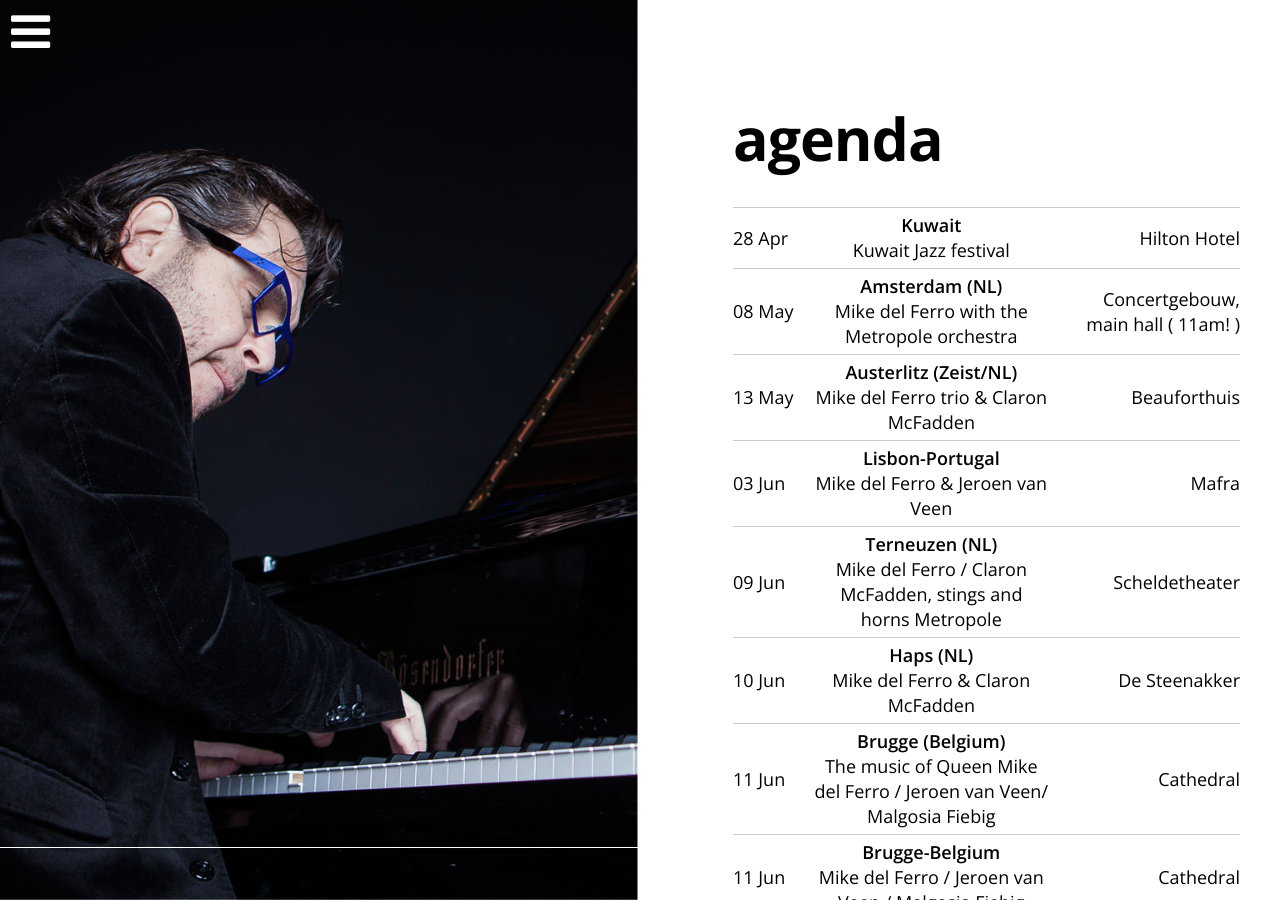
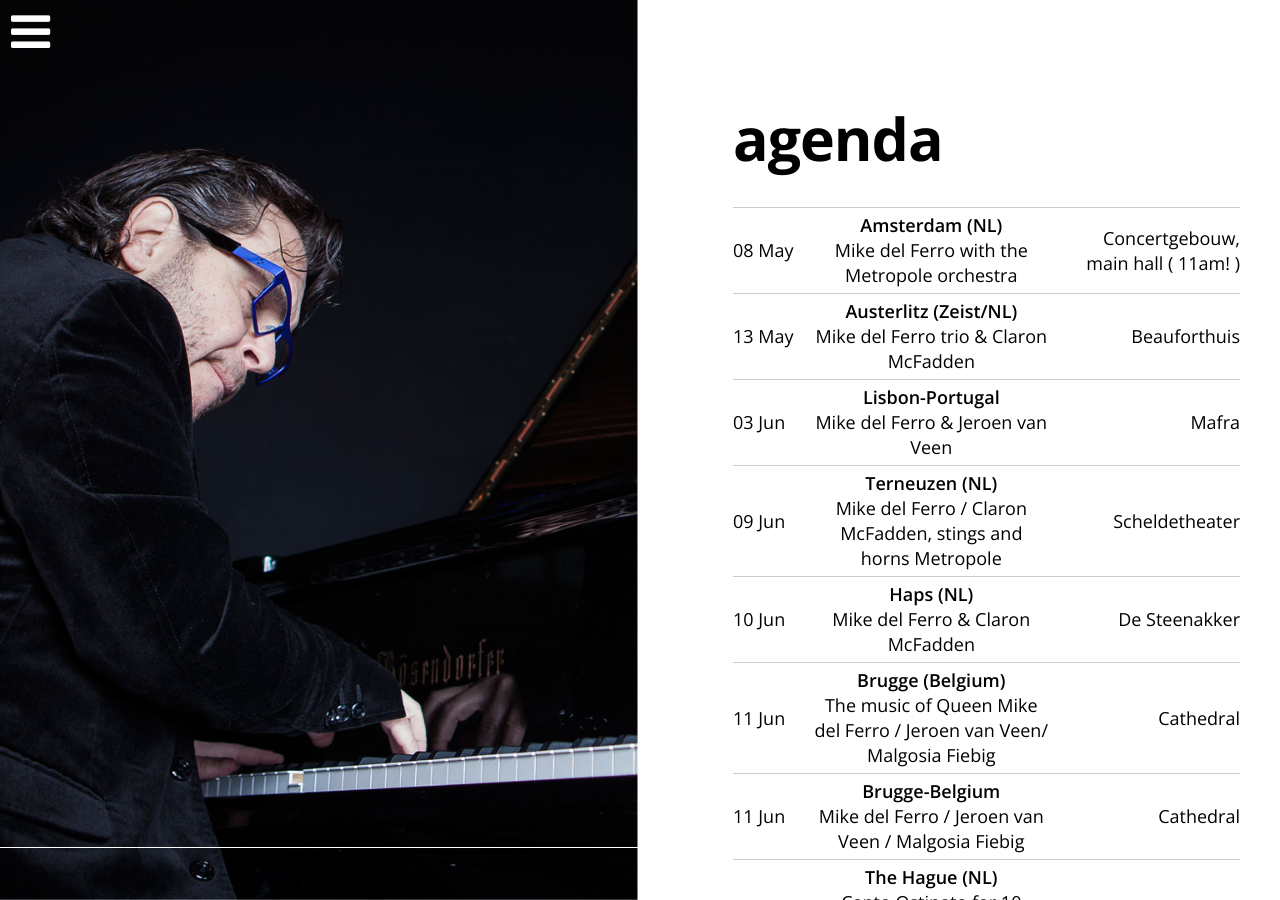
Before and after one commit to mikedelferro/website, a Jekyll site: the page built from agenda.html, in a window 1280 px wide and 900 px high. Built offline with Jekyll 4.4.1, drawn with Linux system fonts in a browser that asks for light colours; nearby versions of some CDN libraries.

Commit message:
Updated '/_config.yml' via CloudCannon

```diff
--- a/_config.yml
+++ b/_config.yml
@@ -1,18 +1,13 @@
 gigs:
   - title: 'Mike del Ferro & Claron McFadden'
-    date: 2016-06-10T20:00:00.000Z
+    date: 2016-06-10T20:15:00.000Z
     location: De Steenakker
     venue: Haps (NL)
-    url: www.desteenakker.nl
+    url: 'http://www.desteenakker.nl/mike-del-ferro-en-claron-mcfadden/'
   - title: 'Mike del Ferro & Jeroen van Veen'
     date: 2016-06-03T16:00:00.000Z
     location: Mafra
     venue: Lisbon-Portugal
-    url: ''
-  - title: Kuwait Jazz festival
-    date: 2016-04-28T20:00:00.000Z
-    location: Hilton Hotel
-    venue: Kuwait
     url: ''
   - title: Mike del Ferro with the Metropole orchestra
     date: 2016-05-08T11:00:00.000Z
```
